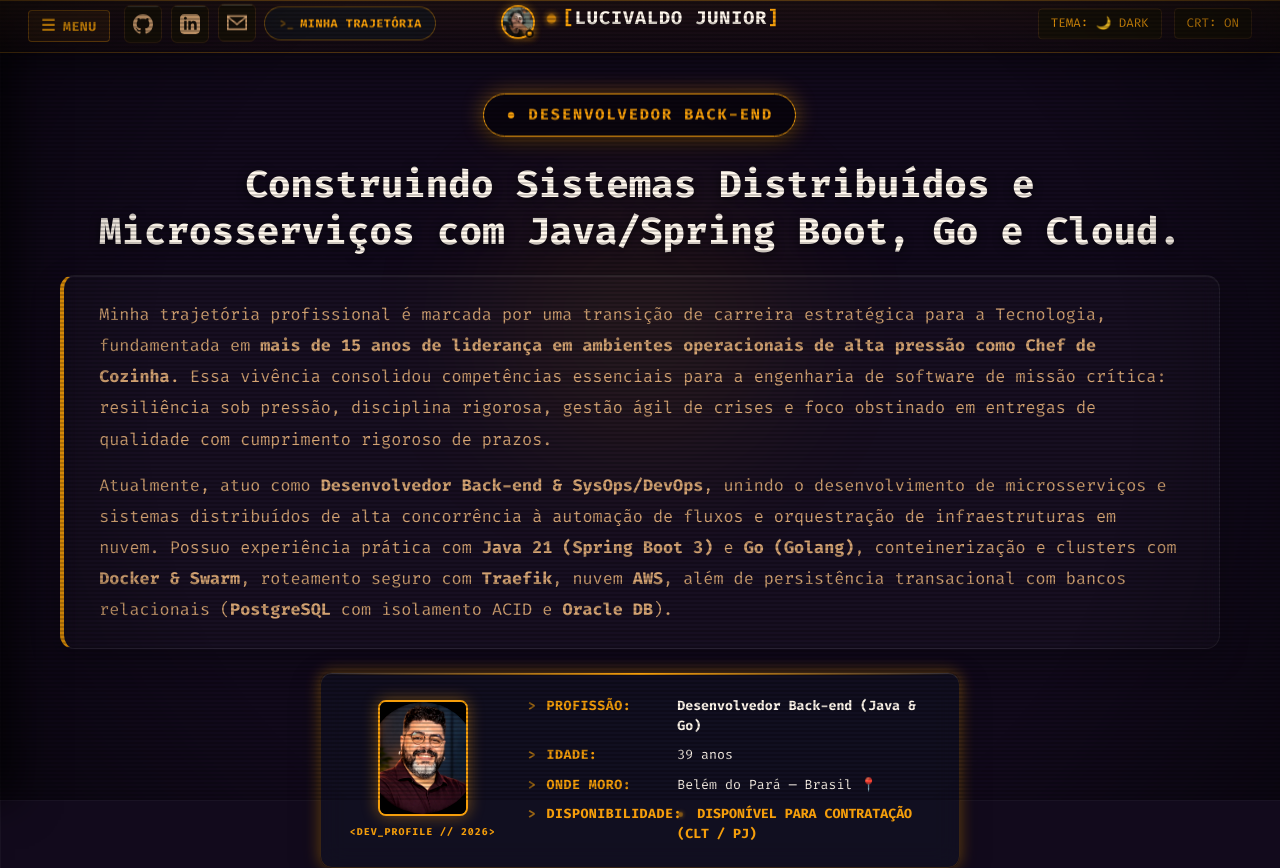
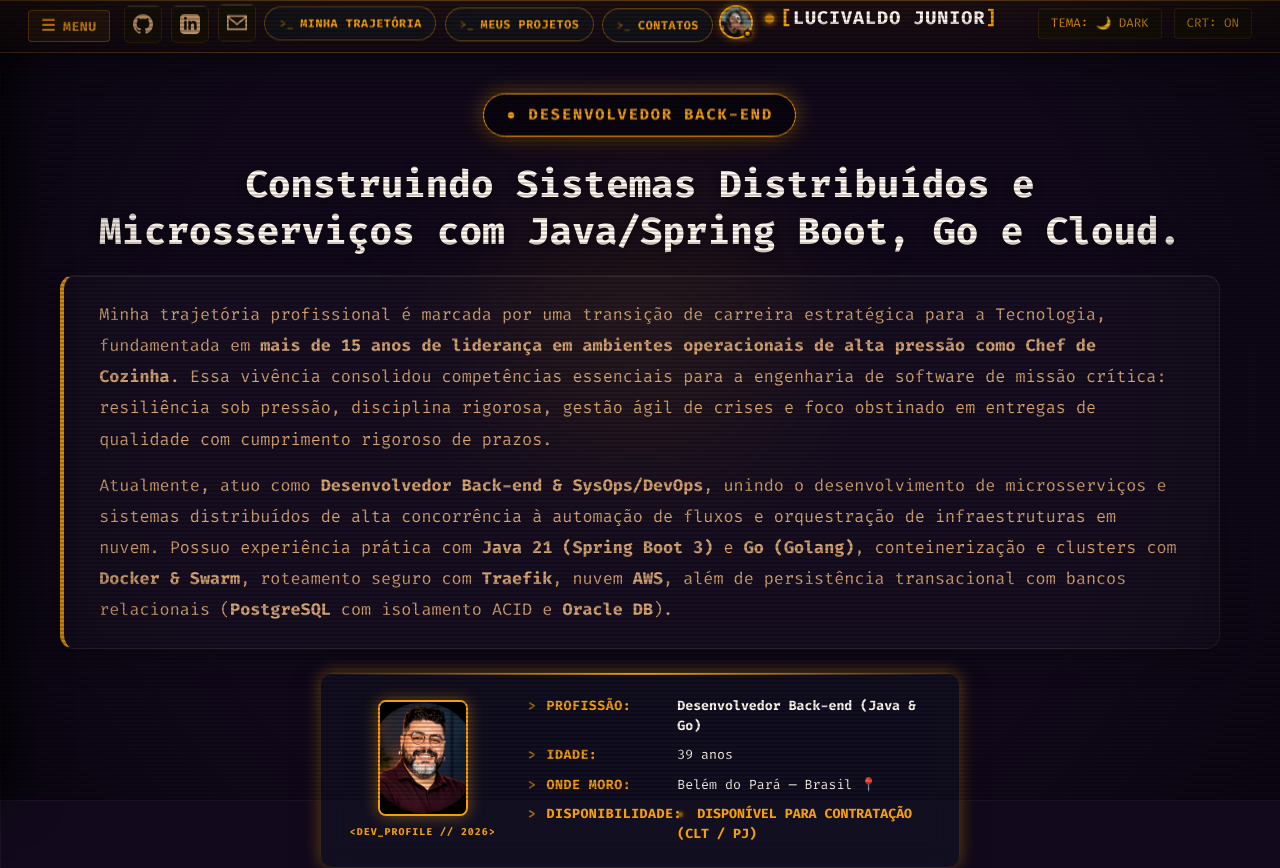
Before and after one commit to luci-jr/portifolio, an Angular app: page / in a window 1280 px wide. Shown: the top 868 px of the page. Built offline with nearby package versions, Linux system fonts and the light colour scheme; no server answers.

Commit message:
feat: adiciona teclas SPA de Meus Projetos e Contatos na navbar e calibra CRT no modo light

```diff
--- a/src/app/components/navbar/navbar.component.css
+++ b/src/app/components/navbar/navbar.component.css
@@ -451,6 +451,14 @@
   animation-delay: 0.35s;
 }
 
+.nav-projects-btn {
+  animation-delay: 0.65s !important;
+}
+
+.nav-contact-btn {
+  animation-delay: 0.95s !important;
+}
+
 .pixel-btn.nav-traj-btn:hover,
 .nav-social-links .nav-traj-btn:hover,
 .nav-traj-btn:hover {
--- a/src/app/components/navbar/navbar.component.html
+++ b/src/app/components/navbar/navbar.component.html
@@ -22,9 +22,15 @@
         <path d="M0 3v18h24v-18h-24zm21.518 2l-9.518 7.713-9.518-7.713h19.036zm-19.518 14v-11.817l10 8.104 10-8.104v11.817h-20z"/>
       </svg>
     </a>
-    <!-- Botão Minha Trajetória na frente das redes -->
+    <!-- Teclas de Navegação Direta na SPA -->
     <a href="#sobre" class="pixel-btn nav-traj-btn" title="Ver Minha Trajetória" aria-label="Minha Trajetória">
       <span class="btn-prompt">&gt;_</span> MINHA TRAJETÓRIA
+    </a>
+    <a href="#projetos" class="pixel-btn nav-traj-btn nav-projects-btn" title="Ver Meus Projetos" aria-label="Meus Projetos">
+      <span class="btn-prompt">&gt;_</span> MEUS PROJETOS
+    </a>
+    <a href="#contato" class="pixel-btn nav-traj-btn nav-contact-btn" title="Ir para Contatos" aria-label="Contatos">
+      <span class="btn-prompt">&gt;_</span> CONTATOS
     </a>
   </div>
 
--- a/src/styles.css
+++ b/src/styles.css
@@ -137,12 +137,10 @@ body.theme-light.mode-gamer,
   --terminal-border: #fcd34d;
 }
 
-/* ==========================================================================
-   ADAPTAÇÕES RETRÔ VINTAGE (TIPOGRAFIA NÍTIDA, SEM HALOS BORRADOS)
-   ========================================================================== */
+/* Efeito Scanlines CRT com a mesma intensidade e fidelidade analógica no modo claro */
 :host.theme-light .crt-overlay,
 body.theme-light .crt-overlay {
-  opacity: 0.02;
+  opacity: 0.75;
 }
 
 
--- a/style.css
+++ b/style.css
@@ -123,8 +123,9 @@ body.theme-light.mode-gamer {
 /* ==========================================================================
    ADAPTAÇÕES RETRÔ VINTAGE (TIPOGRAFIA NÍTIDA, SEM HALOS BORRADOS)
    ========================================================================== */
+/* Efeito Scanlines CRT com a mesma intensidade e fidelidade analógica no modo claro */
 body.theme-light .crt-overlay {
-  opacity: 0.02;
+  opacity: 0.75;
 }
 
 
@@ -978,6 +979,14 @@ body.theme-light .nav-avatar-img {
   animation-delay: 0.35s;
 }
 
+.nav-projects-btn {
+  animation-delay: 0.65s !important;
+}
+
+.nav-contact-btn {
+  animation-delay: 0.95s !important;
+}
+
 .pixel-btn.nav-traj-btn:hover,
 .nav-social-links .nav-traj-btn:hover,
 .nav-traj-btn:hover {
```
Also changed, not shown: index.html (+7 -1 lines).
